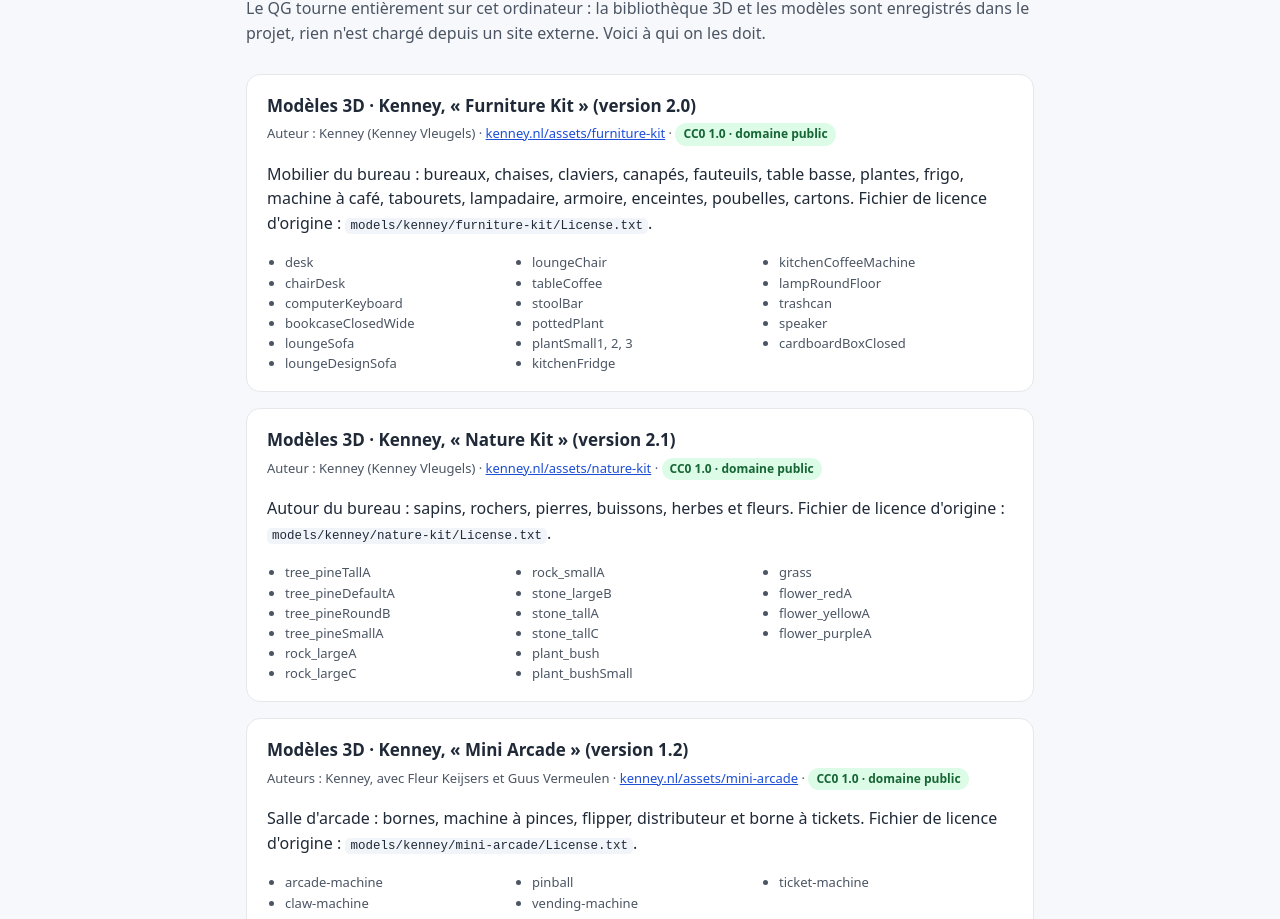
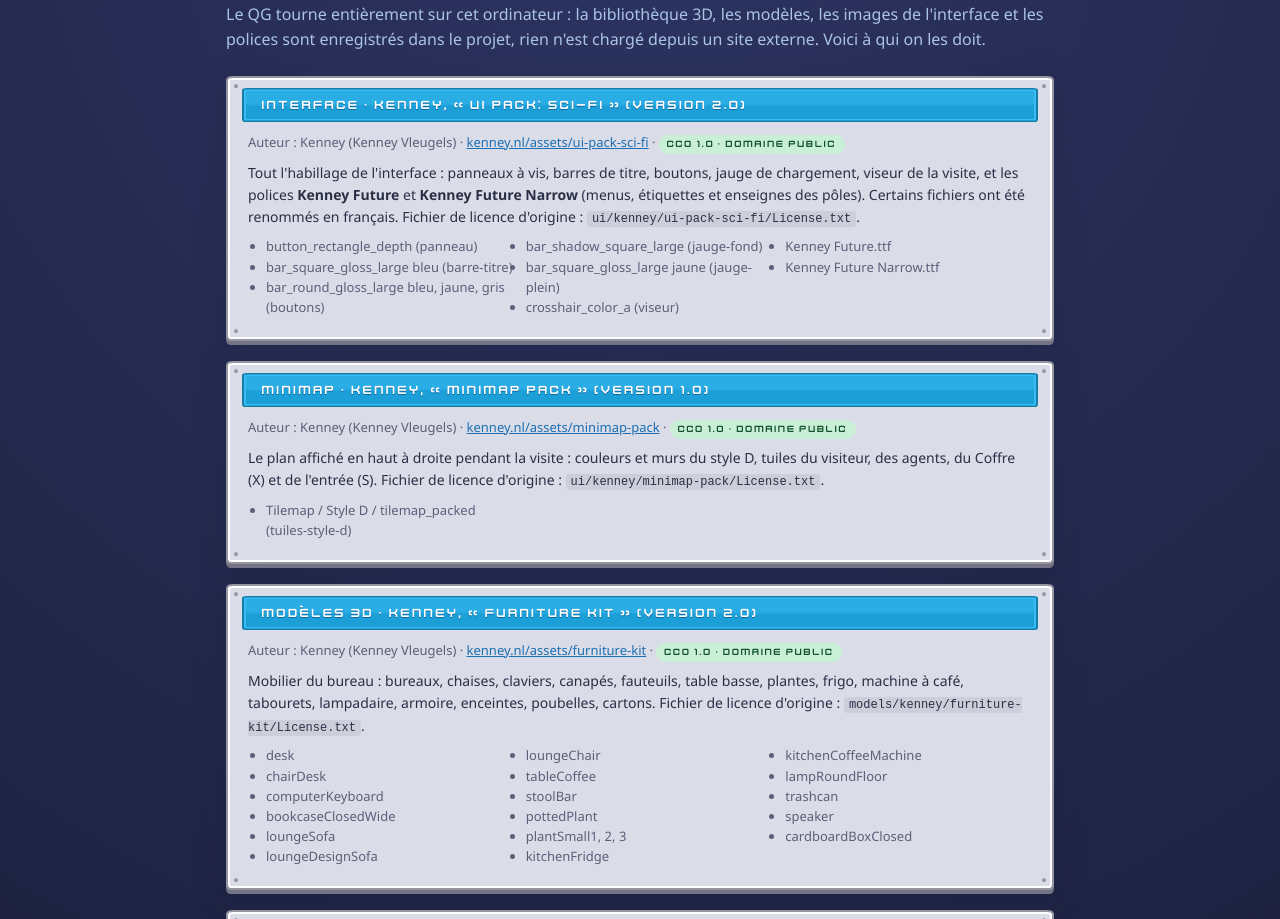
Before and after one commit to Jillian-973/my_agency, a plain HTML site: page site/mentions.html in a window 1280 px wide. Shown: the part 124-1043 px from the top of the page. Drawn offline with Linux system fonts and the light colour scheme.

Commit message:
docs(mentions): crédite l'interface sci-fi, la minimap et les polices
- nouvelles sections UI Pack: Sci-fi (avec les polices Kenney Future)
  et Minimap Pack, fichiers d'origine et noms dans le projet
- texture colormap du kit Mini Arcade ajoutée à la liste
- « Le reste » corrigé : la Lune et son calcul de phase, le logo
- page Mentions dans le même style sci-fi que le QG ; README à jour

Co-Authored-By: Claude Opus 5.5 <noreply@anthropic.com>

```diff
--- a/site/mentions.html
+++ b/site/mentions.html
@@ -5,34 +5,54 @@
 <meta name="viewport" content="width=device-width, initial-scale=1">
 <title>JILL KORP · Mentions</title>
 <link rel="icon" href="favicon.svg" type="image/svg+xml">
+<link rel="stylesheet" href="css/qg.css">
 <style>
-  :root { --encre: #1f2937; --doux: #4b5563; --or: #b8860b; --fond: #f6f8fb; --carte: #ffffff; --trait: #e5e7eb; }
-  * { box-sizing: border-box; }
-  body { margin: 0; font-family: system-ui, -apple-system, "Segoe UI", sans-serif; color: var(--encre); background: var(--fond); line-height: 1.55; }
-  main { max-width: 820px; margin: 0 auto; padding: 32px 16px 64px; }
-  a { color: #1d4ed8; }
-  .retour { display: inline-block; margin-bottom: 18px; font-size: 14px; }
-  h1 { font-size: 26px; margin: 0 0 6px; }
-  h1 span { color: var(--or); }
-  .intro { color: var(--doux); margin: 0 0 28px; }
-  section { background: var(--carte); border: 1px solid var(--trait); border-radius: 14px; padding: 18px 20px; margin-bottom: 16px; }
-  h2 { font-size: 17px; margin: 0 0 4px; }
-  .meta { font-size: 13px; color: var(--doux); margin: 0 0 10px; }
-  .licence { display: inline-block; font-size: 12px; font-weight: 700; padding: 2px 8px; border-radius: 999px; background: #dcfce7; color: #166534; }
-  .licence.mit { background: #dbeafe; color: #1e40af; }
-  ul.modeles { columns: 3 180px; margin: 10px 0 0; padding-left: 18px; font-size: 13px; color: var(--doux); }
-  code { font-size: 12.5px; background: #f1f5f9; padding: 1px 5px; border-radius: 5px; }
-  footer { font-size: 13px; color: var(--doux); margin-top: 24px; }
+  /* la page Mentions défile, contrairement au QG */
+  html, body { overflow: auto; height: auto; }
+  body { background: radial-gradient(circle at 50% 0%, #2d3462, #1a1d38 70%); min-height: 100vh; line-height: 1.55; }
+  main { max-width: 860px; margin: 0 auto; padding: 28px 16px 64px; }
+  .retour { display: inline-block; margin-bottom: 18px; text-decoration: none; }
+  h1.page { font-family: var(--sf); font-weight: normal; font-size: 26px; letter-spacing: .05em; margin: 0 0 6px; color: #e7f2fa; }
+  h1.page span { color: #ffc600; }
+  .intro { color: #aac3e7; margin: 0 0 24px; }
+  section.sf-panneau { margin-bottom: 16px; padding: 0 6px 4px; }
+  section h2.sf-titre { margin-bottom: 10px; }
+  .meta { font-size: 13px; color: var(--doux); margin: 0 0 8px; }
+  .meta a { color: #1d6fb3; }
+  .licence { display: inline-block; font-family: var(--sf); font-size: 10px; letter-spacing: .05em; padding: 2px 8px; border-radius: 999px; background: #c9f0d6; color: #14532d; }
+  .licence.mit { background: #cfe4ff; color: #1e3a8a; }
+  section p { font-size: 14px; margin: 0 0 8px; }
+  ul.modeles { columns: 3 180px; margin: 8px 0 4px; padding-left: 18px; font-size: 13px; color: var(--doux); }
+  code { font-size: 12px; background: rgba(43, 47, 69, .08); padding: 1px 5px; border-radius: 4px; }
+  footer { font-size: 13px; color: #aac3e7; margin-top: 22px; }
 </style>
 </head>
 <body>
 <main>
-  <a class="retour" href="index.html">← Retour au QG</a>
-  <h1>Mentions · <span>JILL KORP</span></h1>
-  <p class="intro">Le QG tourne entièrement sur cet ordinateur : la bibliothèque 3D et les modèles sont enregistrés dans le projet, rien n'est chargé depuis un site externe. Voici à qui on les doit.</p>
+  <a class="retour sf-bouton principal" href="index.html">← Retour au QG</a>
+  <h1 class="page">Mentions · <span>JILL KORP</span></h1>
+  <p class="intro">Le QG tourne entièrement sur cet ordinateur : la bibliothèque 3D, les modèles, les images de l'interface et les polices sont enregistrés dans le projet, rien n'est chargé depuis un site externe. Voici à qui on les doit.</p>
 
-  <section>
-    <h2>Modèles 3D · Kenney, « Furniture Kit » (version 2.0)</h2>
+  <section class="sf-panneau">
+    <h2 class="sf-titre">Interface · Kenney, « UI Pack: Sci-fi » (version 2.0)</h2>
+    <p class="meta">Auteur : Kenney (Kenney Vleugels) · <a href="https://kenney.nl/assets/ui-pack-sci-fi">kenney.nl/assets/ui-pack-sci-fi</a> · <span class="licence">CC0 1.0 · domaine public</span></p>
+    <p>Tout l'habillage de l'interface : panneaux à vis, barres de titre, boutons, jauge de chargement, viseur de la visite, et les polices <b>Kenney Future</b> et <b>Kenney Future Narrow</b> (menus, étiquettes et enseignes des pôles). Certains fichiers ont été renommés en français. Fichier de licence d'origine : <code>ui/kenney/ui-pack-sci-fi/License.txt</code>.</p>
+    <ul class="modeles">
+      <li>button_rectangle_depth (panneau)</li><li>bar_square_gloss_large bleu (barre-titre)</li><li>bar_round_gloss_large bleu, jaune, gris (boutons)</li><li>bar_shadow_square_large (jauge-fond)</li><li>bar_square_gloss_large jaune (jauge-plein)</li><li>crosshair_color_a (viseur)</li><li>Kenney Future.ttf</li><li>Kenney Future Narrow.ttf</li>
+    </ul>
+  </section>
+
+  <section class="sf-panneau">
+    <h2 class="sf-titre">Minimap · Kenney, « Minimap Pack » (version 1.0)</h2>
+    <p class="meta">Auteur : Kenney (Kenney Vleugels) · <a href="https://kenney.nl/assets/minimap-pack">kenney.nl/assets/minimap-pack</a> · <span class="licence">CC0 1.0 · domaine public</span></p>
+    <p>Le plan affiché en haut à droite pendant la visite : couleurs et murs du style D, tuiles du visiteur, des agents, du Coffre (X) et de l'entrée (S). Fichier de licence d'origine : <code>ui/kenney/minimap-pack/License.txt</code>.</p>
+    <ul class="modeles">
+      <li>Tilemap / Style D / tilemap_packed (tuiles-style-d)</li>
+    </ul>
+  </section>
+
+  <section class="sf-panneau">
+    <h2 class="sf-titre">Modèles 3D · Kenney, « Furniture Kit » (version 2.0)</h2>
     <p class="meta">Auteur : Kenney (Kenney Vleugels) · <a href="https://kenney.nl/assets/furniture-kit">kenney.nl/assets/furniture-kit</a> · <span class="licence">CC0 1.0 · domaine public</span></p>
     <p>Mobilier du bureau : bureaux, chaises, claviers, canapés, fauteuils, table basse, plantes, frigo, machine à café, tabourets, lampadaire, armoire, enceintes, poubelles, cartons. Fichier de licence d'origine : <code>models/kenney/furniture-kit/License.txt</code>.</p>
     <ul class="modeles">
@@ -40,8 +60,8 @@
     </ul>
   </section>
 
-  <section>
-    <h2>Modèles 3D · Kenney, « Nature Kit » (version 2.1)</h2>
+  <section class="sf-panneau">
+    <h2 class="sf-titre">Modèles 3D · Kenney, « Nature Kit » (version 2.1)</h2>
     <p class="meta">Auteur : Kenney (Kenney Vleugels) · <a href="https://kenney.nl/assets/nature-kit">kenney.nl/assets/nature-kit</a> · <span class="licence">CC0 1.0 · domaine public</span></p>
     <p>Autour du bureau : sapins, rochers, pierres, buissons, herbes et fleurs. Fichier de licence d'origine : <code>models/kenney/nature-kit/License.txt</code>.</p>
     <ul class="modeles">
@@ -49,17 +69,17 @@
     </ul>
   </section>
 
-  <section>
-    <h2>Modèles 3D · Kenney, « Mini Arcade » (version 1.2)</h2>
+  <section class="sf-panneau">
+    <h2 class="sf-titre">Modèles 3D · Kenney, « Mini Arcade » (version 1.2)</h2>
     <p class="meta">Auteurs : Kenney, avec Fleur Keijsers et Guus Vermeulen · <a href="https://kenney.nl/assets/mini-arcade">kenney.nl/assets/mini-arcade</a> · <span class="licence">CC0 1.0 · domaine public</span></p>
     <p>Salle d'arcade : bornes, machine à pinces, flipper, distributeur et borne à tickets. Fichier de licence d'origine : <code>models/kenney/mini-arcade/License.txt</code>.</p>
     <ul class="modeles">
-      <li>arcade-machine</li><li>claw-machine</li><li>pinball</li><li>vending-machine</li><li>ticket-machine</li>
+      <li>arcade-machine</li><li>claw-machine</li><li>pinball</li><li>vending-machine</li><li>ticket-machine</li><li>Textures/colormap</li>
     </ul>
   </section>
 
-  <section>
-    <h2>Images · Kenney, « Planets » (version 1.0)</h2>
+  <section class="sf-panneau">
+    <h2 class="sf-titre">Images · Kenney, « Planets » (version 1.0)</h2>
     <p class="meta">Auteur : Kenney (Kenney Vleugels) · <a href="https://kenney.nl/assets/planets">kenney.nl/assets/planets</a> · <span class="licence">CC0 1.0 · domaine public</span></p>
     <p>Les planètes en orbite autour du bureau, et la texture des mers de la Lune (images réduites à 512 px). Fichier de licence d'origine : <code>models/kenney/planets/License.txt</code>.</p>
     <ul class="modeles">
@@ -67,18 +87,18 @@
     </ul>
   </section>
 
-  <section>
-    <h2>Bibliothèque 3D · three.js (r160)</h2>
+  <section class="sf-panneau">
+    <h2 class="sf-titre">Bibliothèque 3D · three.js (r160)</h2>
     <p class="meta">Auteurs : les contributeurs de three.js · <a href="https://threejs.org">threejs.org</a> · <span class="licence mit">Licence MIT</span></p>
     <p>Moteur 3D du QG, avec ses modules <code>OrbitControls</code>, <code>GLTFLoader</code> et <code>BufferGeometryUtils</code>. Copie de la licence : <code>vendor/three/LICENSE</code>.</p>
   </section>
 
-  <section>
-    <h2>Le reste</h2>
-    <p>Le bâtiment, les salles, les agents, les écrans, les mascottes Octet et Archibald, l'île et le Coffre sont dessinés directement dans le code du QG, sans modèle externe. Les polices sont celles de ton système.</p>
+  <section class="sf-panneau">
+    <h2 class="sf-titre">Le reste</h2>
+    <p>Le bâtiment, les salles, les agents, les écrans, les mascottes Octet et Archibald, l'île, le Coffre, la Lune et son calcul de phase sont dessinés directement dans le code du QG. Le logo JILL KORP utilise la police de ton système.</p>
   </section>
 
-  <footer>CC0 : les auteurs ont renoncé à leurs droits ; créditer n'est pas obligatoire mais on le fait avec plaisir. Merci à Kenney et à l'équipe three.js.</footer>
+  <footer>CC0 : les auteurs ont renoncé à leurs droits ; créditer n'est pas obligatoire mais on le fait avec plaisir. Merci à Kenney, à ses co-auteurs et à l'équipe three.js.</footer>
 </main>
 </body>
 </html>
```
Also changed, not shown: README.md.
